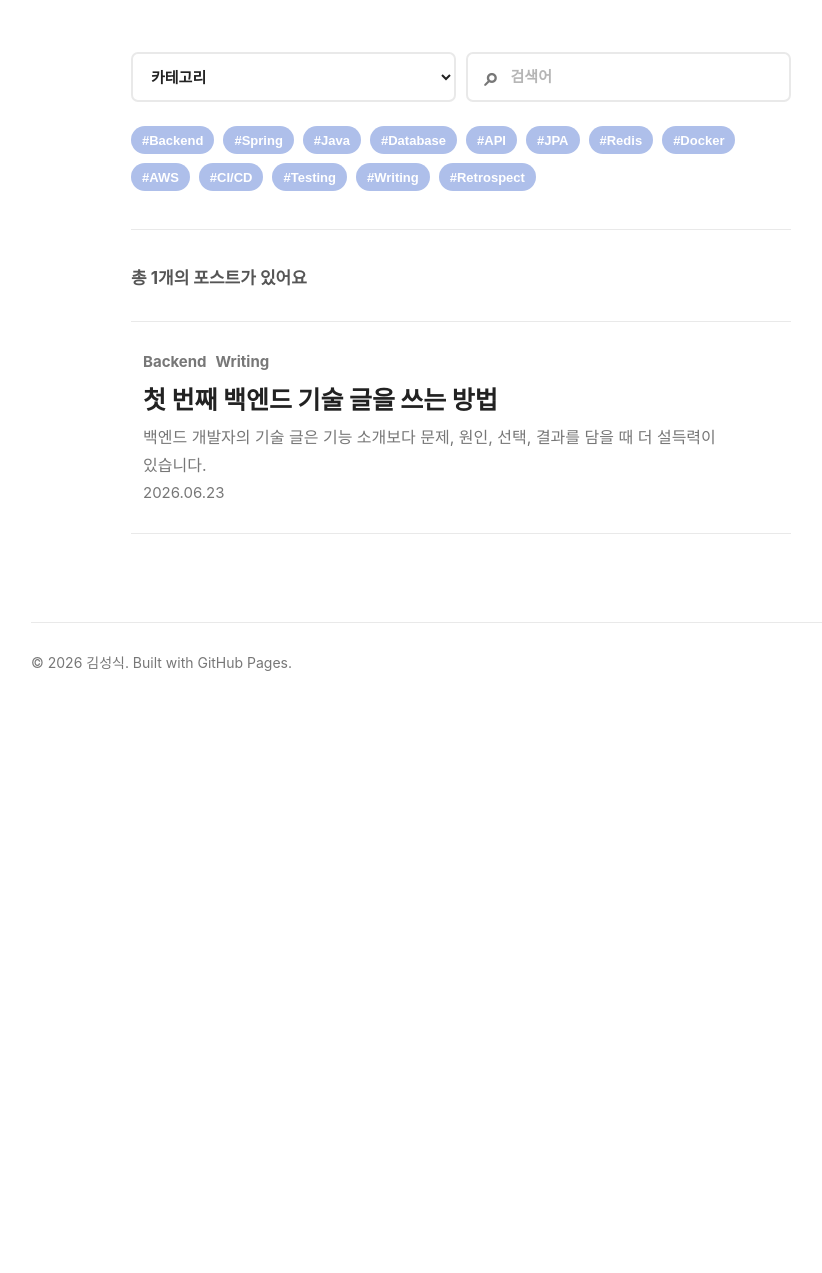
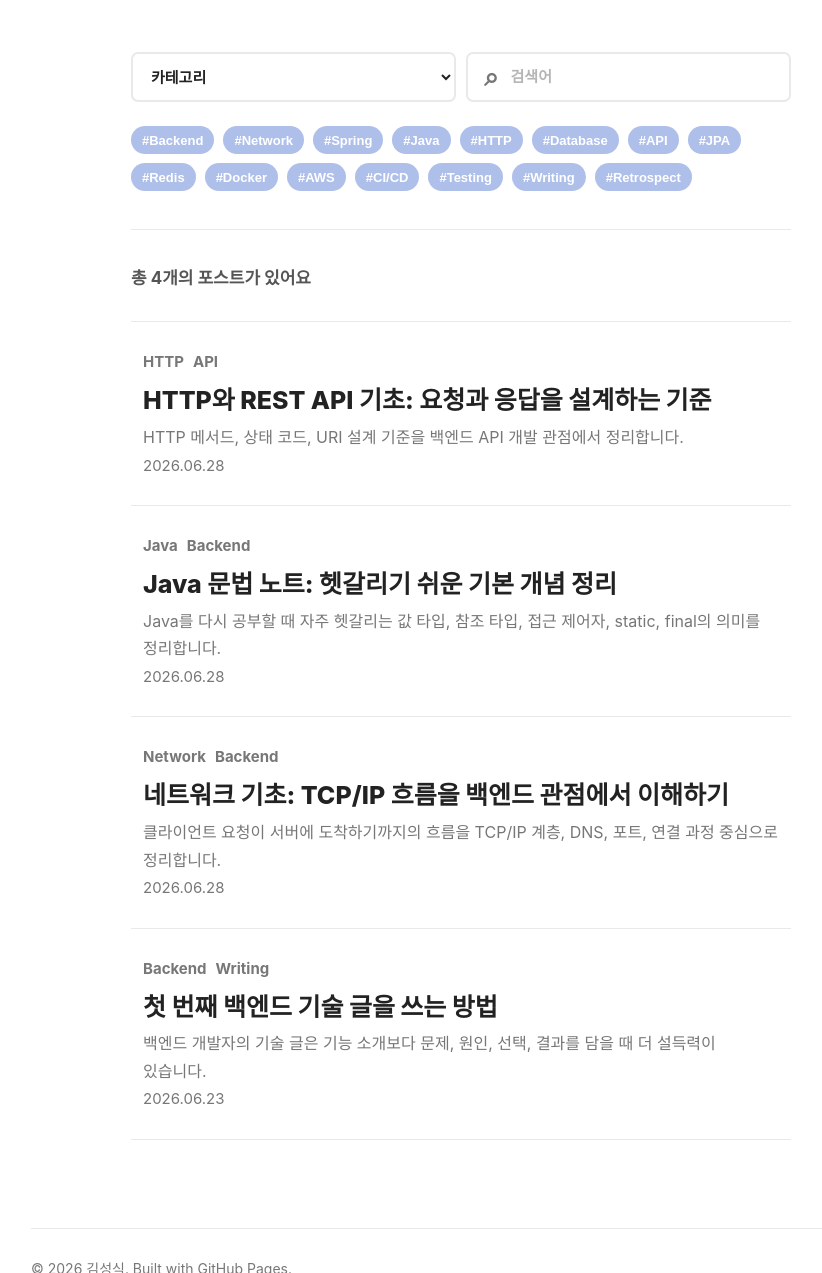
Before and after one commit to seongsik082/seongsik082.github.io, a Jekyll site: the page built from archive.md, in a window 1280 px wide and 1400 px high, scrolled down 352 px, cut to the strip 127-1400 px from the top of the window. Shown: the whole strip, without its empty margins (179-1001 px from the left). Built offline with Jekyll 4.4.1, drawn with Linux system fonts in a browser that asks for light colours; before the commit the page ends 1196 px from its top, so only the background shows below that.

Commit message:
Add sample IT study posts

````diff
--- /dev/null
+++ b/_posts/2026-06-28-http-api-note.md
@@ -0,0 +1,70 @@
+---
+title: "HTTP와 REST API 기초: 요청과 응답을 설계하는 기준"
+date: 2026-06-28 12:00:00 +0900
+tags: [HTTP, API, Backend]
+excerpt: "HTTP 메서드, 상태 코드, URI 설계 기준을 백엔드 API 개발 관점에서 정리합니다."
+---
+
+백엔드 개발에서 API는 클라이언트와 서버 사이의 약속입니다.
+좋은 API는 기능만 동작하는 것이 아니라, 요청과 응답의 의도가 명확하게 드러납니다.
+
+## HTTP 메서드
+
+HTTP 메서드는 서버에 어떤 작업을 요청하는지 표현합니다.
+
+- `GET`: 리소스를 조회합니다.
+- `POST`: 새 리소스를 생성하거나 명령을 실행합니다.
+- `PUT`: 리소스 전체를 교체합니다.
+- `PATCH`: 리소스 일부를 수정합니다.
+- `DELETE`: 리소스를 삭제합니다.
+
+예를 들어 게시글 API를 만든다면 다음처럼 표현할 수 있습니다.
+
+```text
+GET    /posts
+GET    /posts/{id}
+POST   /posts
+PATCH  /posts/{id}
+DELETE /posts/{id}
+```
+
+URI에는 동사보다 명사를 쓰고, 실제 행위는 HTTP 메서드로 드러내는 것이 일반적입니다.
+
+## 상태 코드
+
+상태 코드는 요청 결과를 숫자로 표현합니다.
+
+- `200 OK`: 요청 성공
+- `201 Created`: 생성 성공
+- `400 Bad Request`: 잘못된 요청
+- `401 Unauthorized`: 인증 필요
+- `403 Forbidden`: 권한 없음
+- `404 Not Found`: 리소스 없음
+- `500 Internal Server Error`: 서버 내부 오류
+
+상태 코드를 일관되게 쓰면 프론트엔드와 협업하기 쉬워지고, 장애 상황에서도 원인을 더 빨리 좁힐 수 있습니다.
+
+## 응답 바디
+
+API 응답은 예측 가능해야 합니다.
+성공 응답과 실패 응답의 형식을 어느 정도 통일해두면 클라이언트가 처리하기 쉽습니다.
+
+```json
+{
+  "code": "POST_NOT_FOUND",
+  "message": "게시글을 찾을 수 없습니다."
+}
+```
+
+에러 메시지는 사용자에게 보여줄 문장과 개발자가 추적할 코드를 함께 고려하는 것이 좋습니다.
+
+## 백엔드 API 설계 체크리스트
+
+- URI가 리소스 중심으로 읽히는가
+- HTTP 메서드가 의도에 맞는가
+- 성공과 실패 상태 코드가 일관적인가
+- 에러 응답 형식이 통일되어 있는가
+- 인증 실패와 권한 실패를 구분하는가
+- 페이징, 정렬, 검색 조건이 명확한가
+
+API 설계는 작은 약속의 누적입니다. 처음부터 완벽할 필요는 없지만, 일관성을 지키면 유지보수가 훨씬 쉬워집니다.
--- /dev/null
+++ b/_posts/2026-06-28-java-syntax-note.md
@@ -0,0 +1,73 @@
+---
+title: "Java 문법 노트: 헷갈리기 쉬운 기본 개념 정리"
+date: 2026-06-28 11:00:00 +0900
+tags: [Java, Backend]
+excerpt: "Java를 다시 공부할 때 자주 헷갈리는 값 타입, 참조 타입, 접근 제어자, static, final의 의미를 정리합니다."
+---
+
+Java 문법은 처음에는 단순해 보이지만, 객체지향 코드와 Spring 애플리케이션을 작성하다 보면 기본 개념의 차이가 중요해집니다.
+이 글은 Java를 다시 정리할 때 먼저 확인하면 좋은 문법 요소를 모아둔 노트입니다.
+
+## 값 타입과 참조 타입
+
+Java의 타입은 크게 기본형과 참조형으로 나눌 수 있습니다.
+
+기본형은 실제 값을 변수에 저장합니다.
+
+```java
+int age = 20;
+boolean active = true;
+double score = 95.5;
+```
+
+참조형은 객체가 있는 위치를 참조합니다.
+
+```java
+User user = new User("seongsik");
+String name = "kim";
+```
+
+이 차이는 메서드에 값을 넘길 때 특히 중요합니다. 기본형은 값이 복사되고, 참조형은 참조값이 복사됩니다.
+그래서 객체 내부 상태를 변경하면 호출한 쪽에서도 변경된 상태를 볼 수 있습니다.
+
+## 접근 제어자
+
+접근 제어자는 클래스와 멤버를 어디까지 공개할지 결정합니다.
+
+- `private`: 같은 클래스 안에서만 접근
+- `default`: 같은 패키지 안에서 접근
+- `protected`: 같은 패키지 또는 상속 관계에서 접근
+- `public`: 어디서나 접근
+
+백엔드 코드에서는 무조건 `public`으로 열기보다 필요한 범위만 공개하는 습관이 좋습니다.
+도메인 객체의 상태 변경 메서드를 제한하면 잘못된 사용을 줄일 수 있습니다.
+
+## static
+
+`static`은 인스턴스가 아니라 클래스에 속한다는 뜻입니다.
+
+```java
+public class UserValidator {
+    public static boolean isValidName(String name) {
+        return name != null && !name.isBlank();
+    }
+}
+```
+
+상태를 가지지 않는 유틸성 메서드에는 유용하지만, 애플리케이션 전역 상태를 `static`으로 들고 있으면 테스트와 동시성에서 문제가 생길 수 있습니다.
+
+## final
+
+`final`은 재할당, 재정의, 상속을 막을 때 사용합니다.
+
+```java
+final int maxRetry = 3;
+```
+
+변수에 붙이면 재할당을 막고, 메서드에 붙이면 오버라이딩을 막고, 클래스에 붙이면 상속을 막습니다.
+의도를 코드에 남기는 장치라고 생각하면 이해하기 쉽습니다.
+
+## 정리
+
+Java 문법을 잘 안다는 것은 키워드를 외우는 것이 아니라 코드의 변경 가능성과 공개 범위를 조절할 수 있다는 뜻입니다.
+Spring이나 JPA를 공부할 때도 이 기본기가 있으면 프레임워크의 동작을 더 잘 이해할 수 있습니다.
--- /dev/null
+++ b/_posts/2026-06-28-network-basic.md
@@ -0,0 +1,54 @@
+---
+title: "네트워크 기초: TCP/IP 흐름을 백엔드 관점에서 이해하기"
+date: 2026-06-28 10:00:00 +0900
+tags: [Network, Backend]
+excerpt: "클라이언트 요청이 서버에 도착하기까지의 흐름을 TCP/IP 계층, DNS, 포트, 연결 과정 중심으로 정리합니다."
+---
+
+백엔드 개발자는 코드를 작성하는 것만큼이나 요청이 서버까지 도착하는 흐름을 이해해야 합니다.
+API가 느리거나 연결이 실패할 때 원인을 좁히려면 네트워크의 기본 단어들이 익숙해야 합니다.
+
+## 요청은 어디를 지나갈까
+
+브라우저에서 `https://example.com`에 접속하면 대략 이런 순서가 일어납니다.
+
+1. 도메인을 IP 주소로 바꾸기 위해 DNS 조회를 합니다.
+2. 클라이언트는 목적지 IP와 포트로 연결을 시도합니다.
+3. TCP 연결이 만들어집니다.
+4. HTTPS라면 TLS 핸드셰이크로 암호화 통신 준비를 합니다.
+5. HTTP 요청이 서버로 전달됩니다.
+6. 서버는 응답을 만들고 다시 클라이언트로 보냅니다.
+
+이 흐름을 알면 "서버 코드가 느린 것인지", "DNS나 네트워크가 문제인지", "TLS나 프록시 설정이 문제인지"를 나누어 볼 수 있습니다.
+
+## TCP와 UDP
+
+TCP는 연결 지향 프로토콜입니다. 데이터를 순서대로, 손실 없이 보내는 것을 목표로 합니다.
+HTTP/1.1, HTTP/2는 TCP 위에서 동작합니다.
+
+UDP는 연결을 만들지 않고 데이터를 보냅니다. 손실 가능성은 있지만 빠르고 단순합니다.
+DNS 조회, 스트리밍, 게임 서버처럼 지연 시간이 중요한 상황에서 자주 사용됩니다.
+
+## 포트는 애플리케이션의 문이다
+
+IP가 서버의 주소라면 포트는 서버 안에서 어떤 프로그램으로 들어갈지를 나타냅니다.
+
+- `80`: HTTP
+- `443`: HTTPS
+- `3306`: MySQL
+- `6379`: Redis
+- `8080`: 개발 서버에서 자주 사용하는 HTTP 포트
+
+서버가 실행 중인데 접속이 안 된다면 애플리케이션, 방화벽, 보안 그룹, 포트 바인딩을 함께 확인해야 합니다.
+
+## 백엔드 개발자가 기억할 점
+
+장애를 볼 때는 계층을 나누어 확인하는 습관이 중요합니다.
+
+- DNS가 올바른 IP를 가리키는가
+- 서버 포트가 열려 있는가
+- 프록시나 로드밸런서 설정이 맞는가
+- 애플리케이션 로그에 요청이 도착했는가
+- 응답 시간이 어느 구간에서 길어지는가
+
+네트워크는 어렵지만, 요청의 경로를 머릿속에 그릴 수 있으면 문제를 훨씬 차분하게 추적할 수 있습니다.
--- a/archive.md
+++ b/archive.md
@@ -15,6 +15,9 @@ permalink: /posts/
   <select id="categoryFilter" aria-label="카테고리">
     <option value="all">카테고리</option>
     <option value="Backend">Backend</option>
+    <option value="Network">Network</option>
+    <option value="Java">Java</option>
+    <option value="HTTP">HTTP</option>
     <option value="Writing">Writing</option>
     <option value="Project">Project</option>
     <option value="Retrospect">Retrospect</option>
@@ -27,8 +30,10 @@ permalink: /posts/
 
 <section class="post-categories" aria-label="Post tags">
   <button type="button" data-tag="Backend">#Backend</button>
+  <button type="button" data-tag="Network">#Network</button>
   <button type="button" data-tag="Spring">#Spring</button>
   <button type="button" data-tag="Java">#Java</button>
+  <button type="button" data-tag="HTTP">#HTTP</button>
   <button type="button" data-tag="Database">#Database</button>
   <button type="button" data-tag="API">#API</button>
   <button type="button" data-tag="JPA">#JPA</button>
````
